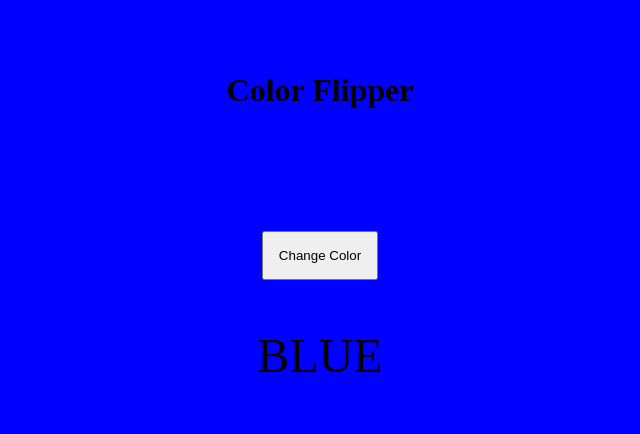
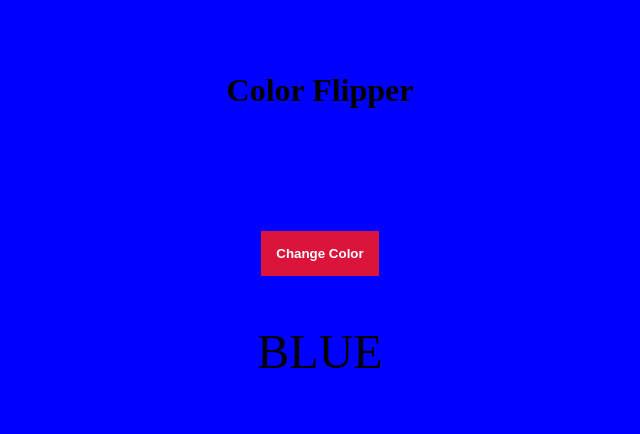
Before and after one commit to tylersmoot/color-flipper, a plain HTML site: page index.html in a window 1280 px wide. Shown: the whole page, without its empty margins (320-960 px from the left). Drawn offline with Linux system fonts and the light colour scheme.

Commit message:
styles.css

```diff
--- a/styles.css
+++ b/styles.css
@@ -8,6 +8,10 @@ body {
 
 .btn {
     padding: 15px;
+    background: crimson;
+    border: none;
+    color: white;
+    font-weight: bold;
 
 }
 
```
